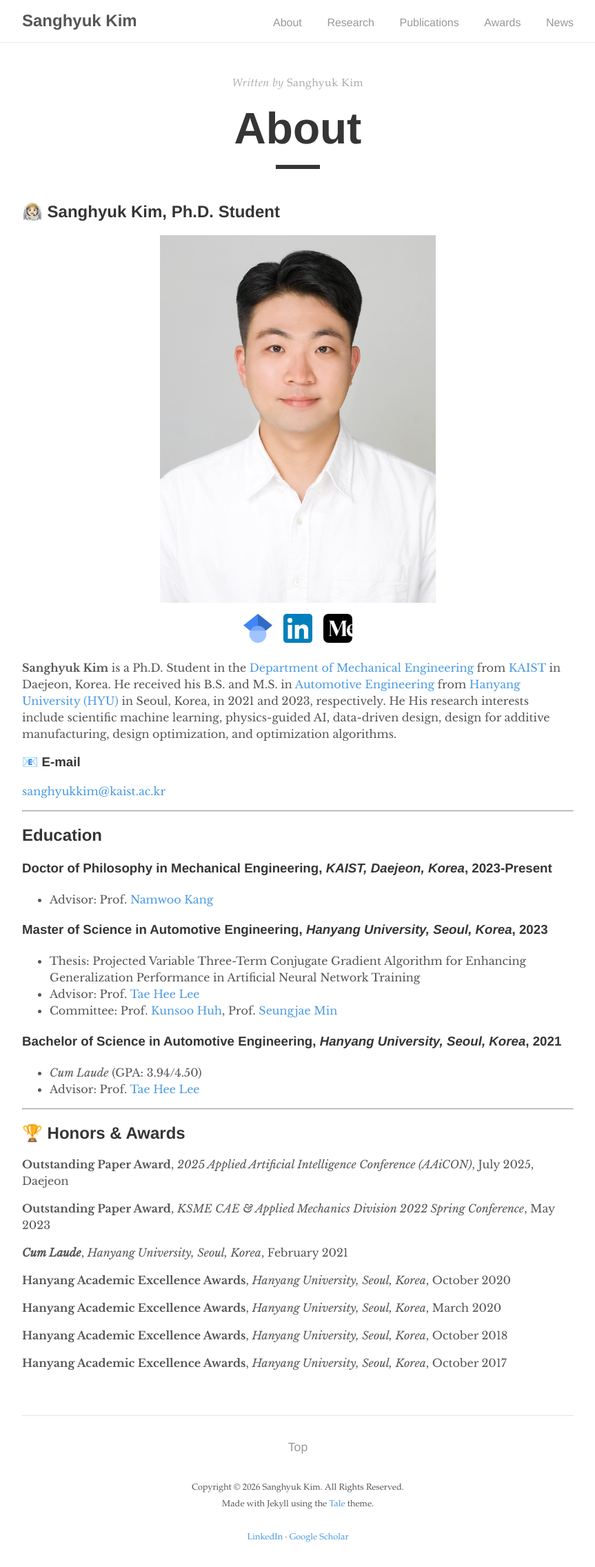
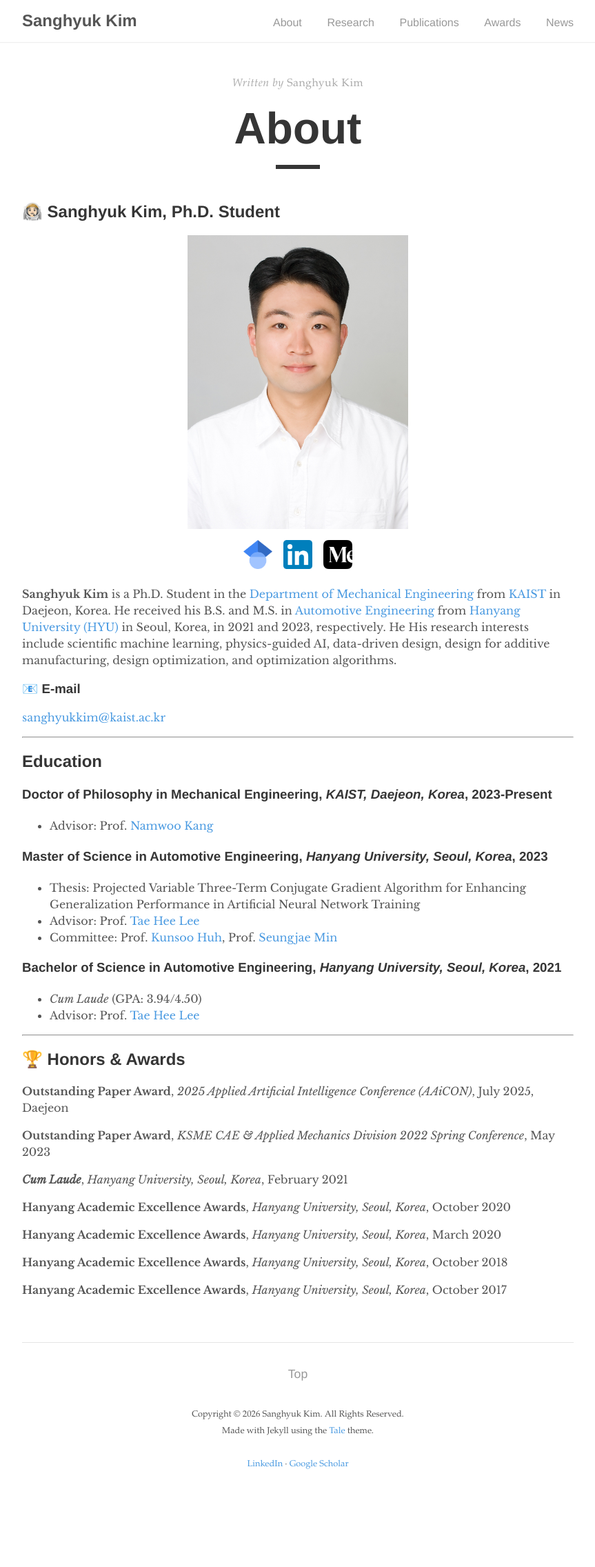
Before and after one commit to kim-sanghyuk/kim-sanghyuk.github.io, a Jekyll site: the page built from _pages/about.md, in a window 1280 px wide. Shown: the whole page at 69% size, without its empty margins (208-1071 px from the left). Built offline with Jekyll 4.4.1, drawn with Linux system fonts in a browser that asks for light colours; after the commit the page ends 2166 px from its top, so only the background shows below that.

Commit message:
Update about.md

```diff
--- a/_pages/about.md
+++ b/_pages/about.md
@@ -8,7 +8,7 @@ published: true
 
 ## 👨🏻‍🚀 Sanghyuk Kim, Ph.D. Student
 
-![SanghyukKim](/images/SanghyukKim.jpg){: width="50%" height="50%"}
+![SanghyukKim](/images/SanghyukKim.jpg){: width="40%" height="40%"}
 
 <div style="display: flex; justify-content: center; align-items: center; gap: 16px; margin-top: 8px; margin-bottom: 16px;">
   <a href="https://scholar.google.com/citations?user=RpcCyLQAAAAJ&hl=en" target="_blank" style="display: inline-flex;">
```
